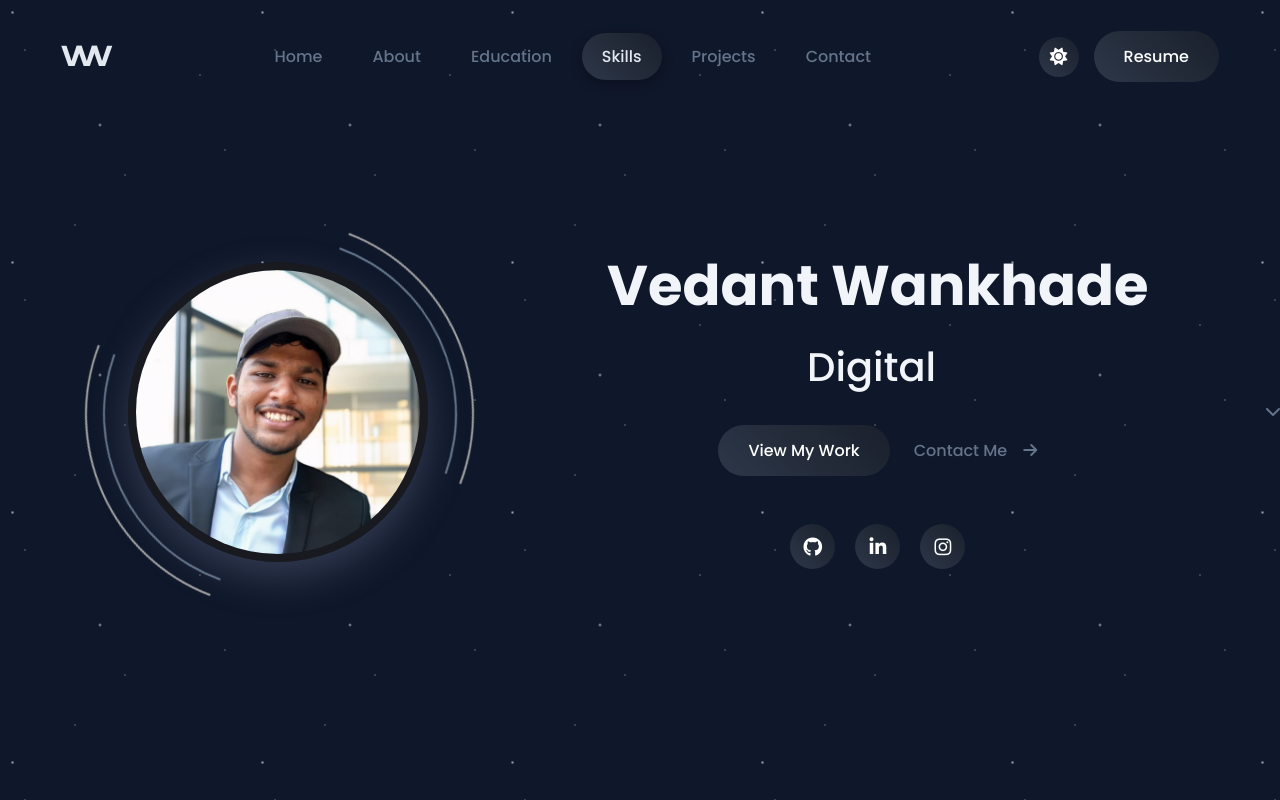
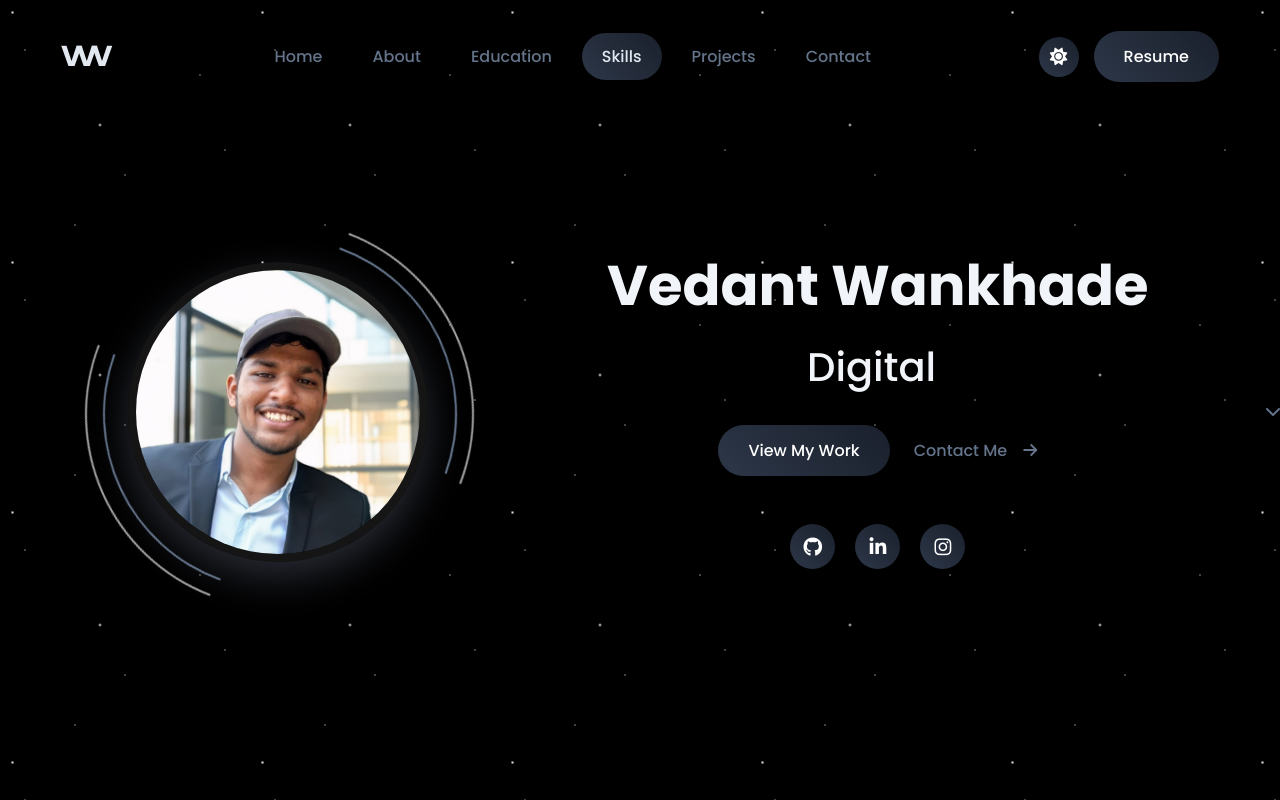
Before and after one commit to vedantwankhade123/Portfolio_Website, a React (Vite) app: page / in a window 1280 px wide. Shown: the top 800 px of the page. Built offline with nearby package versions, Linux system fonts and the light colour scheme.

Commit message:
[dyad] Making the hero background darker and stars blink - wrote 1 file(s)

```diff
--- a/src/index.css
+++ b/src/index.css
@@ -191,6 +191,11 @@ section {
     50% {
         opacity: 0;
     }
+}
+
+@keyframes blink-stars {
+    0%, 100% { opacity: 0.6; }
+    50% { opacity: 1; }
 }
 
 /* Header Styles */
@@ -347,7 +352,7 @@ body.dark-mode .nav-links a.active {
 }
 
 body.dark-mode .hero {
-    background-color: #0f172a;
+    background-color: #000000;
 }
 
 .hero-content {
@@ -528,7 +533,7 @@ body.dark-mode .hero h1 .highlight {
 }
 
 body.dark-mode .hero-background {
-    opacity: 0.6;
+    animation: blink-stars 5s linear infinite;
 }
 
 /* About Section */
```
